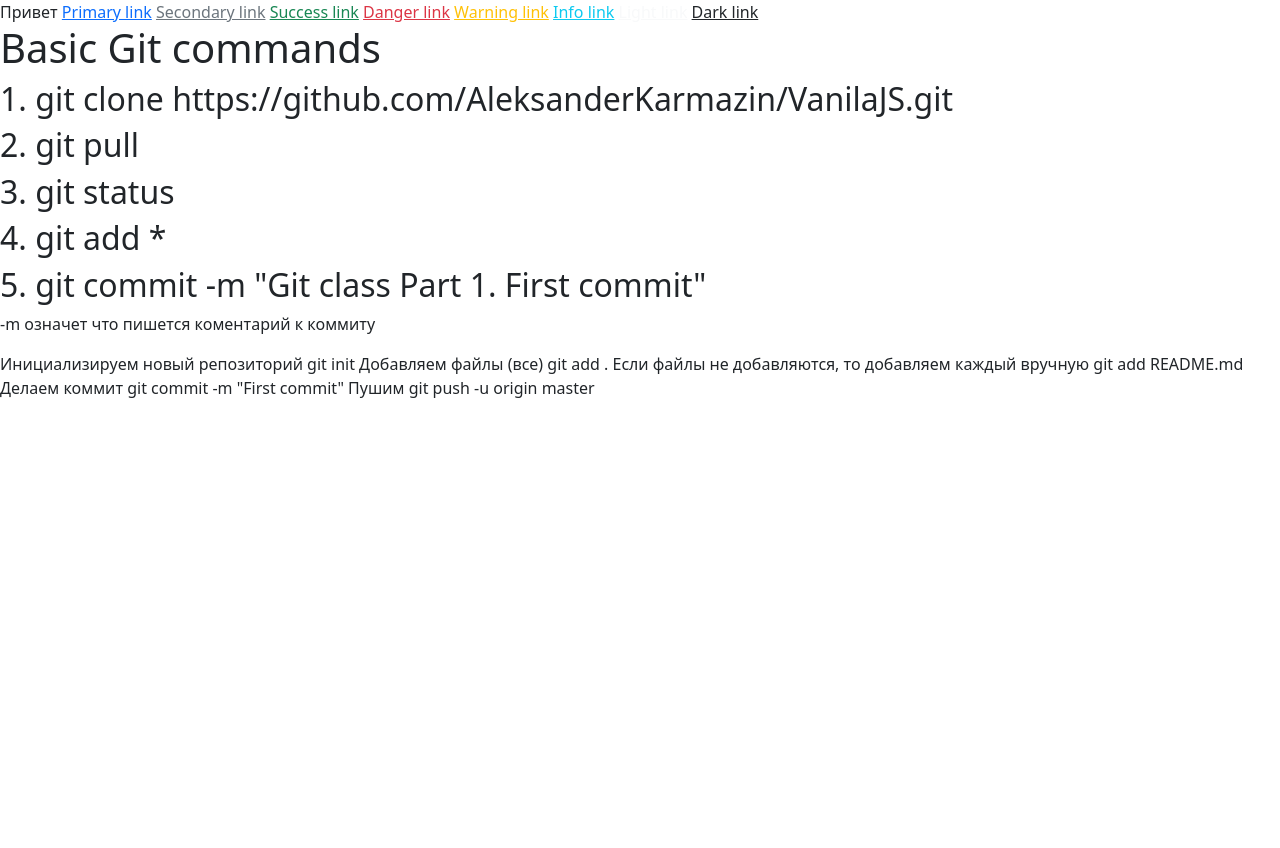
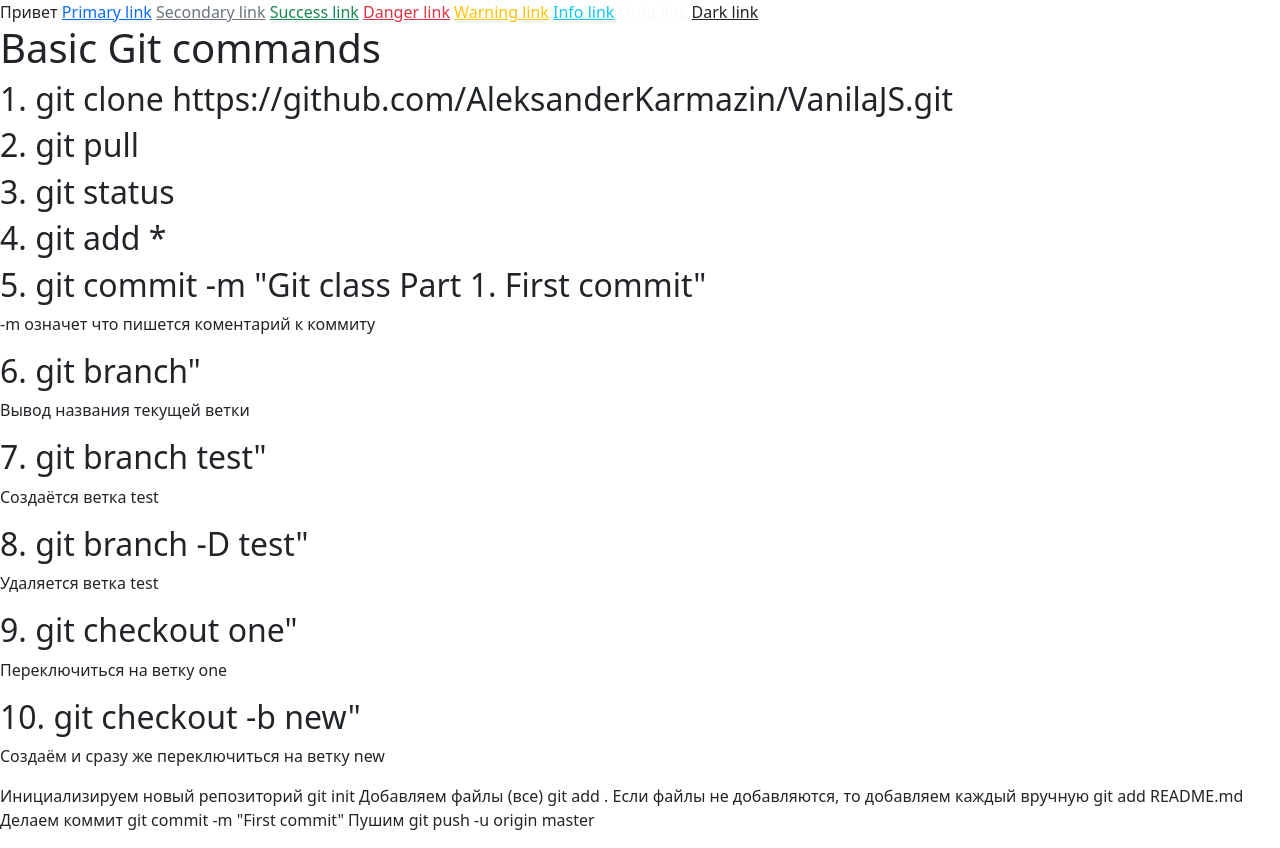
Before and after one commit to AleksanderKarmazin/VanilaJS, a plain HTML site: page index.html in a window 1280 px wide. Before the commit the page ends 800 px from the top, so only its background shows below. Drawn offline with nearby package versions, Linux system fonts and the light colour scheme.

Commit message:
One folder created

```diff
--- a/index.html
+++ b/index.html
@@ -29,6 +29,28 @@
 <p>
     -m означет что пишется коментарий к коммиту
 </p>
+<h2>6. git branch"  </h2>
+<p>
+    Вывод названия текущей ветки
+</p>
+<h2>7. git branch test"  </h2>
+<p>
+    Создаётся ветка test
+</p>
+
+<h2>8. git branch -D test"  </h2>
+<p>
+    Удаляется  ветка test
+</p>
+<h2>9. git checkout one"  </h2>
+<p>
+    Переключиться на ветку  one
+</p>
+
+<h2>10. git checkout -b new"  </h2>
+<p>
+    Создаём и сразу же переключиться на ветку  new
+</p>
 
 <p>Инициализируем новый репозиторий
     git init
--- /dev/null
+++ b/one/one.txt
@@ -0,0 +1 @@
+One
```
